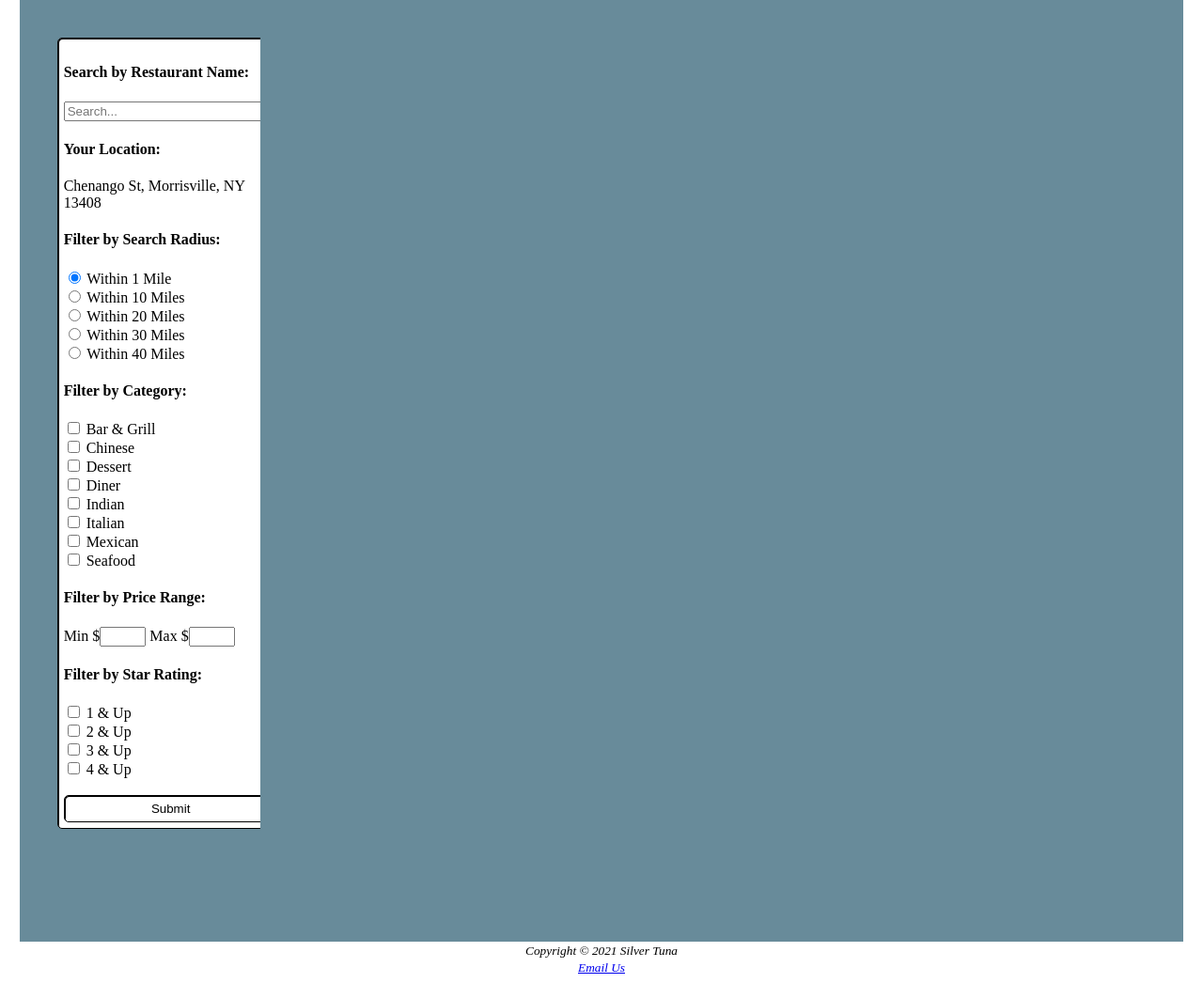
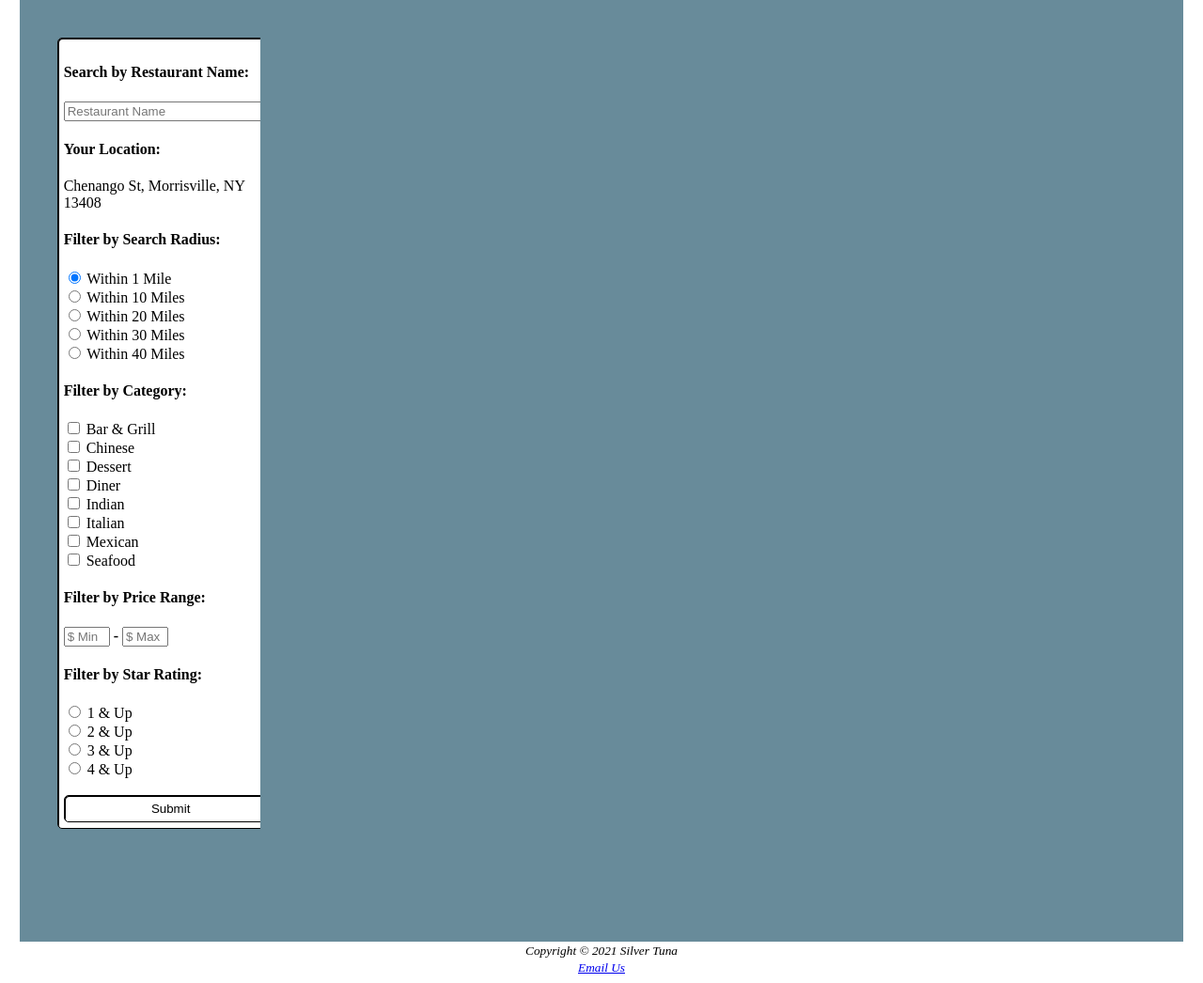
Before and after one commit to Cook393/SilverTuna, a PHP site: page /home.php in a window 1280 px wide; the page is wider, and only the part inside the window is pictured. Shown: the part 158-1204 px from the top of that part at 94% size. Run offline with PHP 8.4, Linux system fonts and the light colour scheme.

Commit message:
Form quality of life improvements and code refactoring

```diff
--- a/home.php
+++ b/home.php
@@ -1,6 +1,7 @@
 <!DOCTYPE html PUBLIC "-//W3C//DTD XHTML 1.0 Strict//EN" "http://www.w3.org/TR/xhtml1/DTD/xhtml1-Strict.dtd">
 <html xmlns="http://www.w3.org/1999/xhtml" xml:lang = "en" lang="en" >
 <?php require_once 'searchEngine.php'; ?>
+<?php $results = searchResults(); ?>
     <head>
 	<link rel="stylesheet" type="text/css" href="tuna.css">
 	<link rel="shortcut icon" href="logo2.jpg">
@@ -21,37 +22,34 @@
 	<div class = "searchDiv">
 		<form class="form-style-1" style ="" action="home.php" method="POST">
 			<h4>Search by Restaurant Name:</h4>
-			<input type="text" name="searchBar" placeholder="Search..." size='27'>
-			<br>
+			<input type="text" name="searchBar" placeholder = "Restaurant Name" value = "<?php echo $restName; ?>" size='27'>
 			<h4>Your Location:</h4>
 			<label>Chenango St, Morrisville, NY 13408</label>
-			<br>
 			<h4>Filter by Search Radius:</h4>
-			<input type="radio" name="radius[]" value="1"  checked  <?php if(!empty($_POST['radius']) && in_array("1", $_POST['radius'])) echo 'checked="checked"';  ?>> Within 1 Mile   <br>
-			<input type="radio" name="radius[]" value="10" 		    <?php if(!empty($_POST['radius']) && in_array("10", $_POST['radius'])) echo 'checked="checked"'; ?>> Within 10 Miles <br>
-			<input type="radio" name="radius[]" value="20" 		    <?php if(!empty($_POST['radius']) && in_array("20", $_POST['radius'])) echo 'checked="checked"'; ?>> Within 20 Miles <br>
-			<input type="radio" name="radius[]" value="30" 	        <?php if(!empty($_POST['radius']) && in_array("30", $_POST['radius'])) echo 'checked="checked"'; ?>> Within 30 Miles <br>
-			<input type="radio" name="radius[]" value="40" 		    <?php if(!empty($_POST['radius']) && in_array("40", $_POST['radius'])) echo 'checked="checked"'; ?>> Within 40 Miles <br>
+			<input type="radio" name="radius[]" value="1"  checked  <?php checkInput("radius", "1");  ?> > Within 1 Mile   <br>
+			<input type="radio" name="radius[]" value="10" 		    <?php checkInput("radius", "10"); ?> > Within 10 Miles <br>
+			<input type="radio" name="radius[]" value="20" 		    <?php checkInput("radius", "20"); ?> > Within 20 Miles <br>
+			<input type="radio" name="radius[]" value="30" 	        <?php checkInput("radius", "30"); ?> > Within 30 Miles <br>
+			<input type="radio" name="radius[]" value="40" 		    <?php checkInput("radius", "40"); ?> > Within 40 Miles <br>
 			<h4>Filter by Category:</h4>
-			<input type="checkbox" name="category[]" value="Bar & Grill"  <?php if(!empty($_POST['category']) && in_array("Bar & Grill", $_POST['category'])) echo 'checked="checked"'; ?> > Bar & Grill <br>
-			<input type="checkbox" name="category[]" value="Chinese"	  <?php if(!empty($_POST['category']) && in_array("Chinese", $_POST['category']))  	  echo 'checked="checked"'; ?> > Chinese     <br>
-			<input type="checkbox" name="category[]" value="Desserts" 	  <?php if(!empty($_POST['category']) && in_array("Desserts", $_POST['category'])) 	  echo 'checked="checked"'; ?> > Dessert     <br>
-			<input type="checkbox" name="category[]" value="Diner" 		  <?php if(!empty($_POST['category']) && in_array("Diner", $_POST['category']))  	  echo 'checked="checked"'; ?> > Diner       <br>
-			<input type="checkbox" name="category[]" value="Indian"	      <?php if(!empty($_POST['category']) && in_array("Indian", $_POST['category']))  	  echo 'checked="checked"'; ?> > Indian      <br>
-			<input type="checkbox" name="category[]" value="Italian" 	  <?php if(!empty($_POST['category']) && in_array("Italian", $_POST['category'])) 	  echo 'checked="checked"'; ?> > Italian     <br>
-			<input type="checkbox" name="category[]" value="Mexican" 	  <?php if(!empty($_POST['category']) && in_array("Mexican", $_POST['category'])) 	  echo 'checked="checked"'; ?> > Mexican     <br>
-			<input type="checkbox" name="category[]" value="Seafood" 	  <?php if(!empty($_POST['category']) && in_array("Seafood", $_POST['category'])) 	  echo 'checked="checked"'; ?> > Seafood     <br>
+			<input type="checkbox" name="category[]" value="Bar & Grill"  <?php checkInput("category", "Bar & Grill"); ?> > Bar & Grill <br>
+			<input type="checkbox" name="category[]" value="Chinese"	  <?php checkInput("category", "Chinese");     ?> > Chinese     <br>
+			<input type="checkbox" name="category[]" value="Desserts" 	  <?php checkInput("category", "Desserts");    ?> > Dessert     <br>
+			<input type="checkbox" name="category[]" value="Diner" 		  <?php checkInput("category", "Diner");  	   ?> > Diner       <br>
+			<input type="checkbox" name="category[]" value="Indian"	      <?php checkInput("category", "Indian");  	   ?> > Indian      <br>
+			<input type="checkbox" name="category[]" value="Italian" 	  <?php checkInput("category", "Italian"); 	   ?> > Italian     <br>
+			<input type="checkbox" name="category[]" value="Mexican" 	  <?php checkInput("category", "Mexican"); 	   ?> > Mexican     <br>
+			<input type="checkbox" name="category[]" value="Seafood" 	  <?php checkInput("category", "Seafood"); 	   ?> > Seafood     <br>
 			<h4>Filter by Price Range:</h4>
-			Min $<input type="text" name="min" size="3" />
-			Max $<input type="text" name="max" size="3" />
+			<input type="text" name="min" size="3" placeholder = "$ Min" value = "<?php echo $min; ?>" /> <b>-</b>
+			<input type="text" name="max" size="3" placeholder = "$ Max" value = "<?php echo $max; ?>" />
 			<h4>Filter by Star Rating:</h4>
-			<input type="checkbox" name="rating[]" value="1"  <?php if(!empty($_POST['rating']) && in_array("1", $_POST['rating'])) echo 'checked="checked"'; ?> > 1 & Up <br>
-			<input type="checkbox" name="rating[]" value="2"  <?php if(!empty($_POST['rating']) && in_array("2", $_POST['rating'])) echo 'checked="checked"'; ?> > 2 & Up <br>
-			<input type="checkbox" name="rating[]" value="3"  <?php if(!empty($_POST['rating']) && in_array("3", $_POST['rating'])) echo 'checked="checked"'; ?> > 3 & Up <br>
-			<input type="checkbox" name="rating[]" value="4"  <?php if(!empty($_POST['rating']) && in_array("4", $_POST['rating'])) echo 'checked="checked"'; ?> > 4 & Up <br>
+			<input type="radio" name="rating[]" value="1"  <?php checkInput("rating", "1"); ?> > 1 & Up <br>
+			<input type="radio" name="rating[]" value="2"  <?php checkInput("rating", "2"); ?> > 2 & Up <br>
+			<input type="radio" name="rating[]" value="3"  <?php checkInput("rating", "3"); ?> > 3 & Up <br>
+			<input type="radio" name="rating[]" value="4"  <?php checkInput("rating", "4"); ?> > 4 & Up <br>
 			<br>
 			<button class ="form-style-1" type="input" name="submit"> Submit </button>
-			<?php $results = getSearchResults(); ?>
 		</form>
 	</div>
 	<div style="clear: right"> </div>
--- a/searchEngine.php
+++ b/searchEngine.php
@@ -14,6 +14,9 @@ $category = "";
 $rating = "";
 $min = "";
 $max = "";
+$query = "";
+$results = [];
+
 
 
 
@@ -39,7 +42,8 @@ function getQuery($longitude, $latitude, $radius){
 
 
 
-//QUERY WHERE CLAUSE APPEND FUNCTIONS
+
+//APPEND QUERY BUILDERS
 
 // LIKE %$restName%
 function andRestName($restName){
@@ -85,27 +89,16 @@ function orderBy($columnName){
 
 
 
-//SEARCH FUNCTIONS
 
-// performs a search on the database based on the user's input, returns search result array
-function getSearchResults(){
+//APPEND QUERY BY USER INPUT
 
-	require_once 'searchEngine.php';
+// append query based on radius user entered
+function radiusAppend(){
 
+	global $query;
+	global $radius;
 	global $longitude;
 	global $latitude;
-	global $radius;
-	global $restName;
-	global $category;
-	global $rating;
-	global $min;
-	global $max;
-
-	$query = "";
-	$results = [];
-
-	// checking to see if certain controls exist, if they do create and append query based on user selection
-	if(isset($_POST['submit'])){
 
 	// checking to see if Radius has a value
 	if(!empty($_POST['radius'])) {
@@ -121,6 +114,13 @@ function getSearchResults(){
 			}
 		}
 	}
+}
+
+// append query based on restName user entered
+function restNameAppend(){
+
+	global $query;
+	global $restName;
 
 	// checking to see if searchBar has a value
 	if(!empty($_POST['searchBar'])) {
@@ -128,6 +128,13 @@ function getSearchResults(){
 		$restName = $_POST['searchBar'];
 		$query = $query . andRestName($restName);
 	}
+}
+
+// append query based on categorys user entered
+function categoryAppend(){
+
+	global $query;
+	global $category;
 
 	// checking to see if Category has a value
 	if(!empty($_POST['category'])) {
@@ -145,14 +152,33 @@ function getSearchResults(){
 
 		$query = $query . ") ";
 	}
+}
 
-		if(($_POST['min'] != "") && ($_POST['max'] != "")) {
+// append query based on price range user entered
+function pricePointAppend(){
 
-			if(is_numeric($_POST['min']))$min = $_POST['min'];
-			if(is_numeric($_POST['max']))$max = $_POST['max'];
+	global $query;
+	global $min;
+	global $max;
+
+
+	if(!empty($_POST['min']) && !empty($_POST['max'])) {
+
+		if(is_numeric($_POST['min']) && is_numeric($_POST['max'])){
+
+			$min = $_POST['min'];
+			$max = $_POST['max'];
 
 			$query = $query . betweenPricePoints($min, $max);
 		}
+	}
+}
+
+// append query based on rating user entered
+function ratingAppend(){
+
+	global $query;
+	global $rating;
 
 	// checking to see if Rating has a value
 	if(!empty($_POST['rating'])) {
@@ -166,9 +192,36 @@ function getSearchResults(){
 			$i++;
 		}
 	}
+}
+
+// append query to order the results
+function orderingAppend(){
+
+	global $query;
 
 	// ordering query
 	$query = $query . orderBy("RestName");
+}
+
+
+
+
+//SEARCH FUNCTIONS
+
+// performs a search on the database based on the user's input, returns search result array
+function searchResults(){
+
+	global $query;
+	global $results;
+
+	// checking to see if certain controls exist, if they do create and append query based on user selection
+	if(isset($_POST['submit'])){
+
+		radiusAppend();
+		restNameAppend();
+		categoryAppend();
+		pricePointAppend();
+		ratingAppend();
 
 		// executing query and displaying results
 		$results = executeQuery($query);
@@ -176,6 +229,13 @@ function getSearchResults(){
 		return $results;
 	}
 }
+
+
+function checkInput($name, $value){
+
+	if(!empty($_POST[$name]) && in_array($value, $_POST[$name])) echo 'checked="checked"';
+}
+
 
 
 
```
Lines whose indentation alone changed are shown as unchanged.
